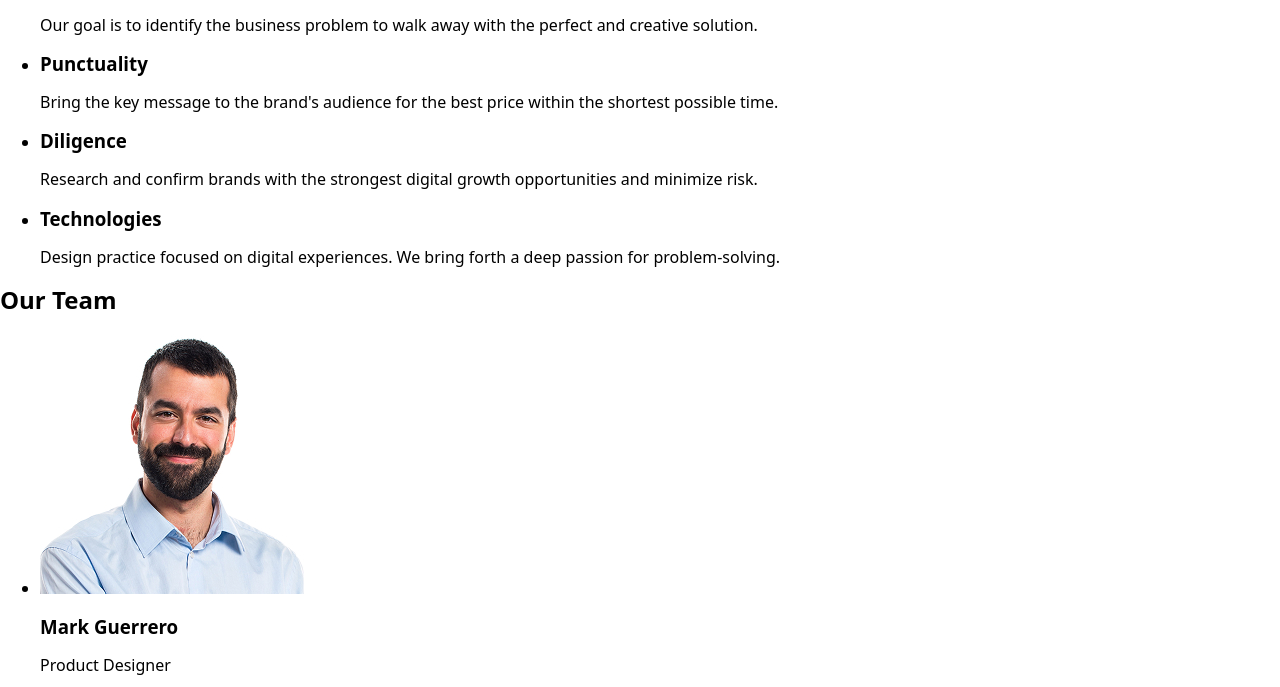
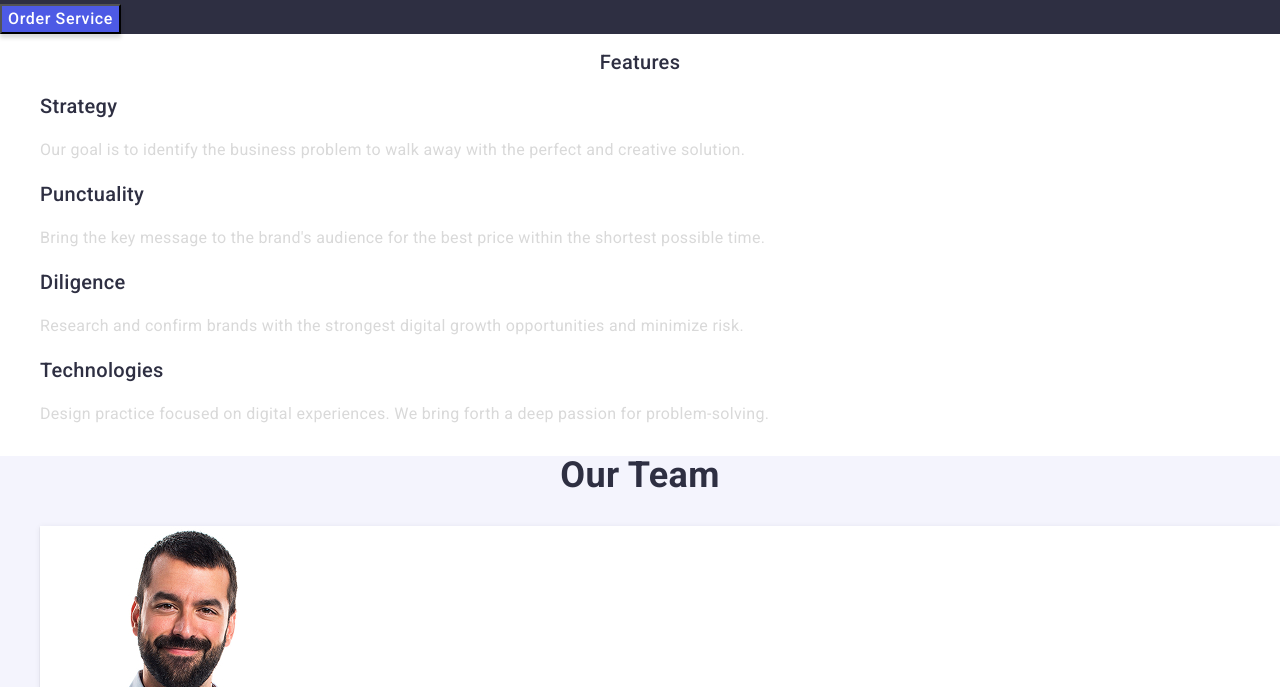
Before and after one commit to Oleh-Freeman/goit-markup-hw-02, a plain HTML site: page index.html in a window 1280 px wide. Shown: the part 326-1013 px from the top of the page. Drawn offline with nearby package versions, Linux system fonts and the light colour scheme.

Commit message:
check-logo

```diff
--- a/index.html
+++ b/index.html
@@ -16,7 +16,7 @@
         integrity="sha512-gnAN+RgTMylunXI7AMg+PtcUGpKZFkZJoFIkAWvdPFRrFJz3p2tx4+9xbjILRfN7CzoViMgS8vSf06fSQzWZjA=="
         crossorigin="anonymous" referrerpolicy="no-referrer">
     <!-- styles css -->
-    <link href="./css/main.css">
+    <link rel="stylesheet" href="./css/main.css">
 </head>
 
 <body>
```
